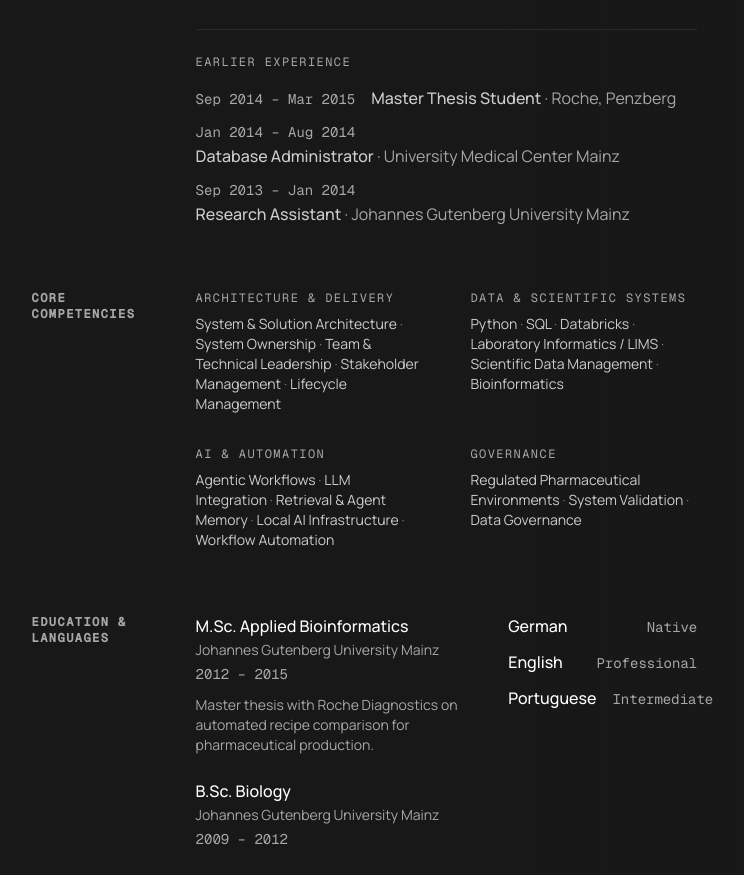
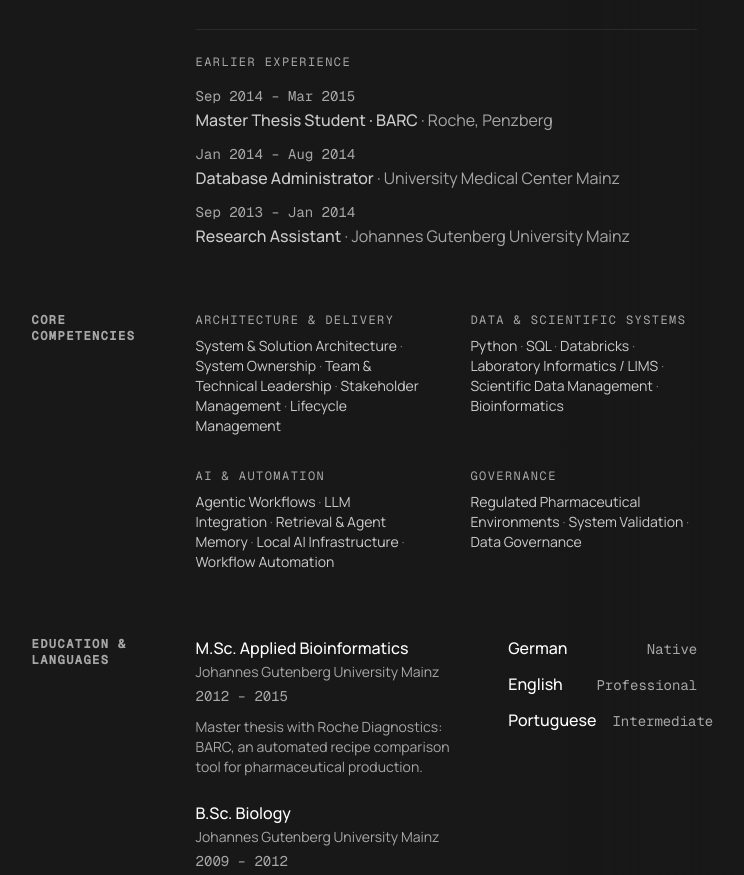
Before and after one commit to Level-Zero-Context/hannoknatz.com, a plain HTML site: page index.html in a window 1280 px wide. Shown: the part 2391-3266 px from the top of the page, without its empty margins (58-802 px from the left). Drawn offline with nearby package versions, Linux system fonts and the light colour scheme.

Commit message:
Restore understated thesis reference

```diff
--- a/index.html
+++ b/index.html
@@ -842,7 +842,7 @@ c-15 11 -46 23 -69 26 l-42 6 19 21 c47 51 68 136 40 164 -18 18 -47 14 -113
       </div>
       <p class="lede reveal">Hanno Knatz is a technical leader and system architect working across scientific software, data platforms and applied AI. In global pharmaceutical R&amp;D, he led a Lab IT engineering team and owned the architecture and lifecycle of a biological assay analysis platform used across laboratories worldwide.</p>
       <p class="lede2 reveal">Current independent work focuses on AI agents, local inference and workflow automation.</p>
-      <address class="meta reveal">Mainz, Germany&ensp;·&ensp;<a class="cv-link" href="cv-hanno-knatz.pdf">CV as PDF</a></address>
+      <address class="meta reveal">Mainz, Germany&ensp;·&ensp;<a class="cv-link" href="cv-hanno-knatz.pdf?v=20261018-2">CV as PDF</a></address>
   </div>
 </header>
 
@@ -939,7 +939,7 @@ c-15 11 -46 23 -69 26 l-42 6 19 21 c47 51 68 136 40 164 -18 18 -47 14 -113
         <div class="earlier-rows">
           <p class="earlier-row">
             <span class="dates"><time datetime="2014-09">Sep 2014</time> – <time datetime="2015-03">Mar 2015</time></span>
-            <span><span class="what">Master Thesis Student</span> <span class="where">· Roche, Penzberg</span></span>
+            <span><span class="what">Master Thesis Student · BARC</span> <span class="where">· Roche, Penzberg</span></span>
           </p>
           <p class="earlier-row">
             <span class="dates"><time datetime="2014-01">Jan 2014</time> – <time datetime="2014-08">Aug 2014</time></span>
@@ -987,7 +987,7 @@ c-15 11 -46 23 -69 26 l-42 6 19 21 c47 51 68 136 40 164 -18 18 -47 14 -113
             <p class="degree">M.Sc. Applied Bioinformatics</p>
             <p class="inst">Johannes Gutenberg University Mainz</p>
             <p class="dates"><time datetime="2012">2012</time> – <time datetime="2015">2015</time></p>
-            <p class="thesis">Master thesis with Roche Diagnostics on automated recipe comparison for pharmaceutical production.</p>
+            <p class="thesis">Master thesis with Roche Diagnostics: BARC, an automated recipe comparison tool for pharmaceutical production.</p>
           </div>
           <div class="edu">
             <p class="degree">B.Sc. Biology</p>
```
Also changed, not shown: 1 other file.
